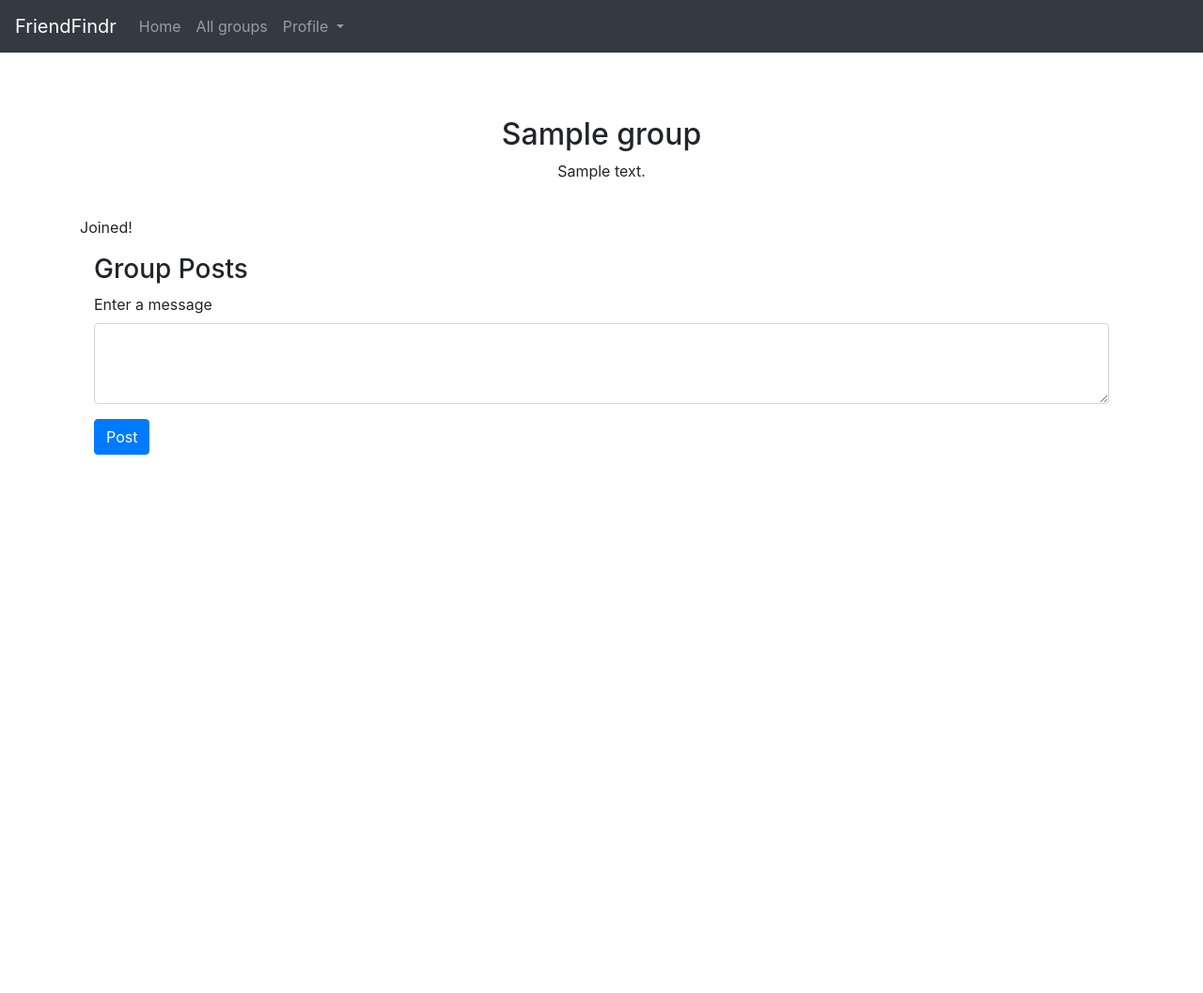
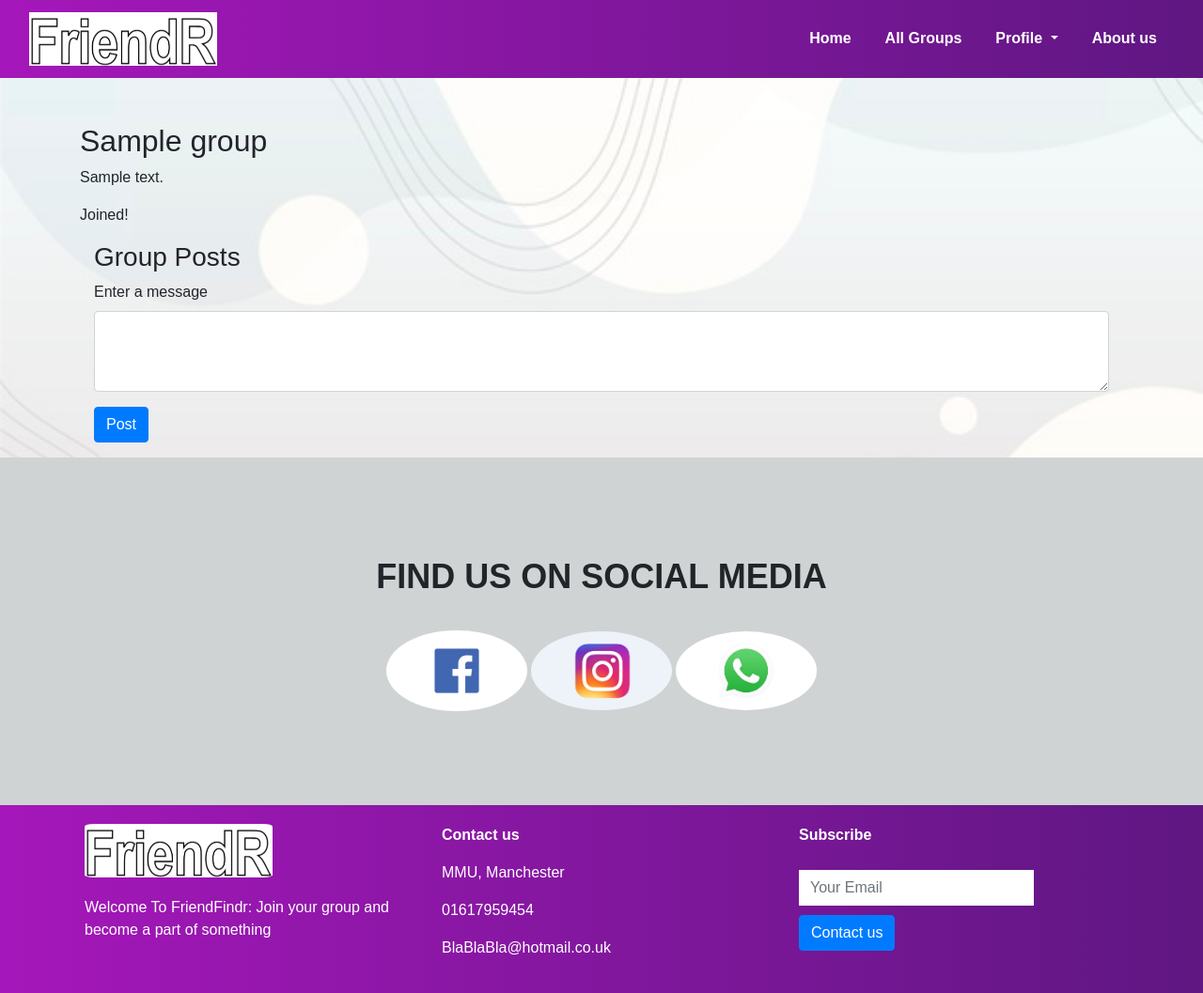
Before and after one commit to MMikey/FriendFindr, a PHP site: page /group-page.php?groupid=1 in a window 1280 px wide. Shown: the whole page at 94% size. Before the commit the page ends 484 px from the top, so only its background shows below. Run offline with PHP 8.4, Linux system fonts and the light colour scheme; a user stored in the database is signed in; tables that the repository leaves empty hold one stand-in row (values such as "Sample post").

Commit message:
update more html

```diff
--- a/group-page.php
+++ b/group-page.php
@@ -60,38 +60,59 @@ if($_SERVER["REQUEST_METHOD"] == "POST" && !empty($_POST["post_message"])){
 <html lang="en">
 <head>
     <meta charset="UTF-8">
-    <title>View group: <?php echo $group->get_name()?></title>
+    <meta name="viewport" content="width=device-width" />
+    <meta name="description" content="This is a friend finding Application" />
+    <title>Welcome</title>
     <link rel="stylesheet" href="https://stackpath.bootstrapcdn.com/bootstrap/4.5.2/css/bootstrap.min.css">
-    <link rel="stylesheet" type="text/css" href="css/FFStylesheet.css">
+    <link rel="stylesheet" type="text/css" href="css/wpCSS.css"">
     <script src="https://ajax.googleapis.com/ajax/libs/jquery/3.5.1/jquery.min.js"></script>
     <script src="https://cdnjs.cloudflare.com/ajax/libs/popper.js/1.16.0/umd/popper.min.js"></script>
     <script src="https://maxcdn.bootstrapcdn.com/bootstrap/4.5.2/js/bootstrap.min.js"></script>
 </head>
 <body>
-
-<nav class="navbar navbar-expand-sm bg-dark navbar-dark">
-    <!-- Links -->
-    <a class="navbar-brand" href="index.php">FriendFindr</a>
-    <ul class="navbar-nav">
+<section id="nav-bar">
+    <nav class="navbar navbar-expand-lg navbar-light">
+        <div class="container-fluid">
+            <a class="navbar-brand" href="#"><img src="./data/logo.png" /></a>
+            <button
+                    class="navbar-toggler"
+                    type="button"
+                    data-bs-toggle="collapse"
+                    data-bs-target="#navbarNav"
+                    aria-controls="navbarNav"
+                    aria-expanded="false"
+                    aria-label="Toggle navigation"
+            >
+                <i class="fa fa-bars"></i>
+            </button>
+            <div class="collapse navbar-collapse" id="navbarNav">
+                <ul class="navbar-nav ml-auto">
                     <li class="nav-item">
                         <a class="nav-link" href="welcome.php">Home</a>
                     </li>
                     <li class="nav-item">
-            <a class="nav-link" href="groups-page.php">All groups</a>
+                        <a class="nav-link" href="groups-page.php">All Groups</a>
                     </li>
                     <li class="nav-item dropdown">
                         <a class="nav-link dropdown-toggle" href="#" id="navbardrop" data-toggle="dropdown">
                             Profile
                         </a>
-            <div class="dropdown-menu">
+                        <div class="dropdown-menu" style="color:black">
                             <a class="dropdown-item" href="profile-page.php">My Profile</a>
                             <a class="dropdown-item" href="update-profile.php">Edit Profile</a>
                             <a class="dropdown-item" href="reset-password.php">Reset Password</a>
                             <a class="dropdown-item" href="logout.php">Logout</a>
                         </div>
                     </li>
+                    <li class="nav-item">
+                        <a class="nav-link" href="#">About us</a>
+                    </li>
                 </ul>
+            </div>
+        </div>
     </nav>
+</section>
+
 <h1 class="my-5"></h1>
 <div class="container ">
     <div class="wrapper">
@@ -125,6 +146,44 @@ if($_SERVER["REQUEST_METHOD"] == "POST" && !empty($_POST["post_message"])){
     </div>
 </div>
 
+<!-----sodicla media ------>
+<section id="social-media">
+    <div class="container text-center">
+        <p>FIND US ON SOCIAL MEDIA</p>
+
+        <div class="social-icons">
+            <a href="#"> <img src="./data/fb.png" /> </a>
+            <a href="#"> <img src="./data/ig.png" /> </a>
+            <a href="#"> <img src="./data/ws.jpg" /> </a>
+        </div>
+    </div>
+</section>
+
+<!----Footer Section---->
+<section id="footer">
+    <div class="container">
+        <div class="row">
+            <div class="col-md-4 footer-box">
+                <img src="./data/logo.png" />
+                <p>
+                    Welcome To FriendFindr:
+                    Join your group and become a part of something
+                </p>
+            </div>
+            <div class="col-md-4 footer-box">
+                <p><b> Contact us </b></p>
+                <p><i class="fa fa-map-marker"></i> MMU, Manchester</p>
+                <p><i class="fa fa-phone"></i>01617959454</p>
+                <p><i class="fa fa-envelope"></i>BlaBlaBla@hotmail.co.uk</p>
+            </div>
+            <div class="col-md-4 footer-box">
+                <p><b> Subscribe </b></p>
+                <input type="email" class="form-control" placeholder="Your Email" />
+                <button type="button" class="btn btn-primary">Contact us</button>
+            </div>
+        </div>
+    </div>
+</section>
 
 </body>
 </html>
```
Lines whose indentation alone changed are shown as unchanged.
